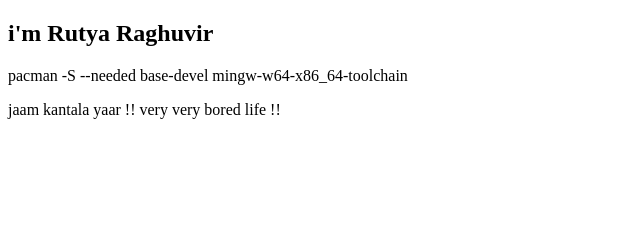
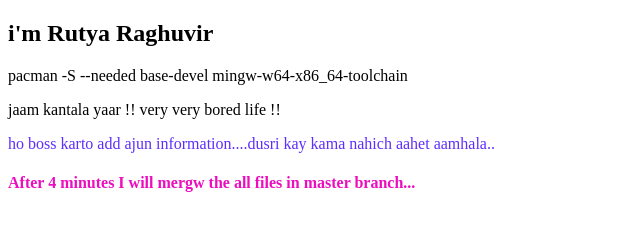
Before and after one commit to RUTYA05/DemoRepository, a plain HTML site: page my website/index.html in a window 1280 px wide. Shown: the whole page, without its empty margins (0-640 px from the left). Drawn offline with Linux system fonts and the light colour scheme.

Commit message:
added develop_rutya without staging the files

```diff
--- a/my website/index.html
+++ b/my website/index.html
@@ -5,11 +5,26 @@
     <meta http-equiv="X-UA-Compatible" content="IE=edge" />
     <meta name="viewport" content="width=device-width, initial-scale=1.0" />
     <title>Document</title>
+    <style>
+      .class {
+        color: rgb(94, 45, 255);
+      }
+      h4 {
+        color: rgb(236, 13, 191);
+      }
+    </style>
   </head>
   <body>
     <h2>i'm Rutya Raghuvir</h2>
     <p>pacman -S --needed base-devel mingw-w64-x86_64-toolchain</p>
 
     jaam kantala yaar !! very very bored life !!
+
+    <p class="class">
+      ho boss karto add ajun information....dusri kay kama nahich aahet
+      aamhala..
+    </p>
+
+    <h4>After 4 minutes I will mergw the all files in master branch...</h4>
   </body>
 </html>
```
